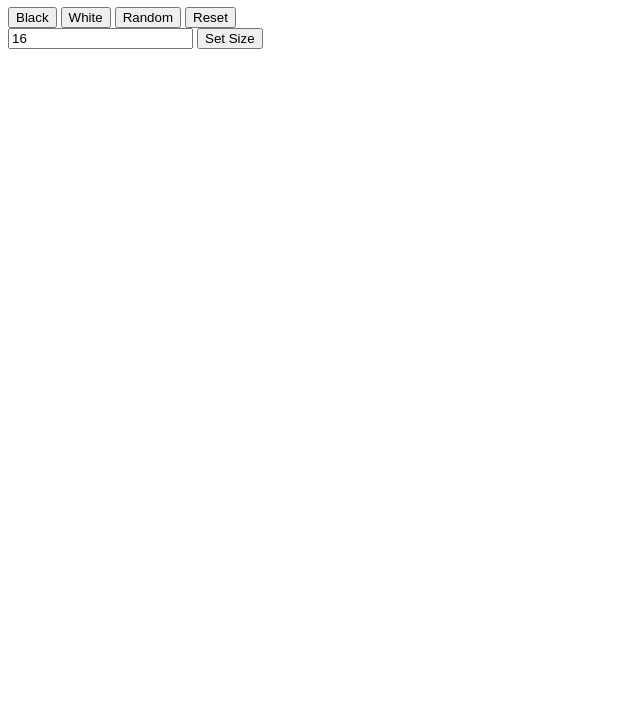
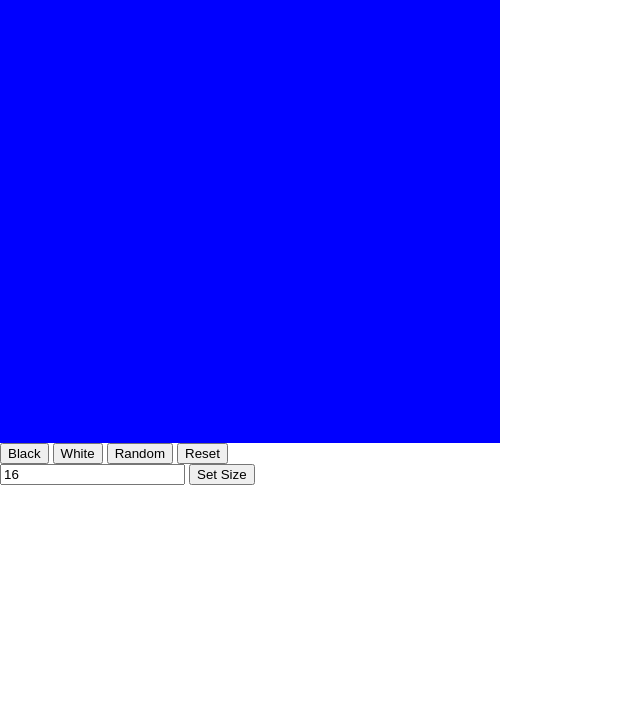
Before and after one commit to AMN-47/Etch-a-Sketch, a plain HTML site: page index.html in a window 1280 px wide. Shown: the part 73-800 px from the top of the page, without its empty margins (0-640 px from the left). Drawn offline with Linux system fonts and the light colour scheme.

Commit message:
changed src to href in stylesheet reference

```diff
--- a/index.html
+++ b/index.html
@@ -4,8 +4,8 @@
     <meta charset="UTF-8">
     <meta name="viewport" content="width=device-width, initial-scale=1.0">
     <title>Etch a Sketch</title>
-    <link rel="Stylesheet" src="CSS/eas.css">
-    <link rel="Stylesheet" src="CSS/reset.css">
+    <link rel="Stylesheet" href="eas.css">
+    <link rel="Stylesheet" href="reset.css">
 </head>
 <body>
     <div class="flex-container">
@@ -24,6 +24,6 @@
             </div>
         </div>
     </div>
-    <script src = "Scripts/eas.js"></script>
+    <script src = "eas.js"></script>
 </body>
 </html>
```
